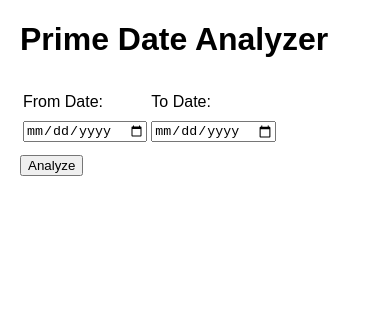
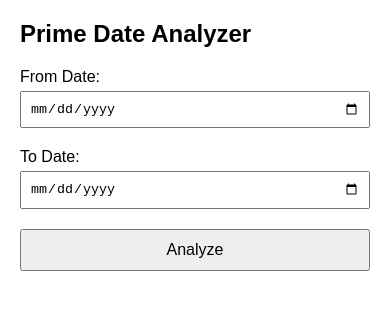
Before and after one commit to tomanishp/primedays, a plain HTML site: page index.html in a window 390 px wide. Drawn offline with Linux system fonts and the light colour scheme.

Commit message:
Update index.html
Responsive design

```diff
--- a/index.html
+++ b/index.html
@@ -2,18 +2,49 @@
 <html lang="en">
 
 <head>
+    <meta name="viewport" content="width=device-width, initial-scale=1.0">
     <meta charset="UTF-8">
     <title>Prime Date Analyzer</title>
     <style>
         body {
             font-family: Arial, sans-serif;
             margin: 20px;
+            padding: 0;
         }
 
-        label,
-        input {
-            margin: 10px 0;
+        h1 {
+            font-size: 1.8em;
+            margin-bottom: 20px;
+        }
+
+        .date-inputs {
+            display: flex;
+            flex-wrap: wrap;
+            gap: 20px;
+            margin-bottom: 20px;
+        }
+
+        .date-inputs > div {
+            flex: 1 1 200px;
+            min-width: 150px;
+        }
+
+        label {
             display: block;
+            margin-bottom: 5px;
+        }
+
+        input[type="date"] {
+            width: 100%;
+            padding: 8px;
+            box-sizing: border-box;
+        }
+
+        button {
+            padding: 10px 20px;
+            font-size: 1em;
+            cursor: pointer;
+            margin-bottom: 20px;
         }
 
         .results {
@@ -23,24 +54,32 @@
         ul {
             padding-left: 20px;
         }
+
+        @media (max-width: 600px) {
+            h1 {
+                font-size: 1.5em;
+            }
+
+            button {
+                width: 100%;
+            }
+        }
     </style>
 </head>
 
 <body>
     <h1>Prime Date Analyzer</h1>
 
-    <table>
-        <tr>
-            <td>
-                <label for="fromDate">From Date:</label>
-                <input type="date" id="fromDate">
-            </td>
-            <td>
-                <label for="toDate">To Date:</label>
-                <input type="date" id="toDate">
-            </td>
-        </tr>
-    </table>
+    <div class="date-inputs">
+        <div>
+            <label for="fromDate">From Date:</label>
+            <input type="date" id="fromDate">
+        </div>
+        <div>
+            <label for="toDate">To Date:</label>
+            <input type="date" id="toDate">
+        </div>
+    </div>
 
     <button onclick="analyzeDates()">Analyze</button>
 
```
